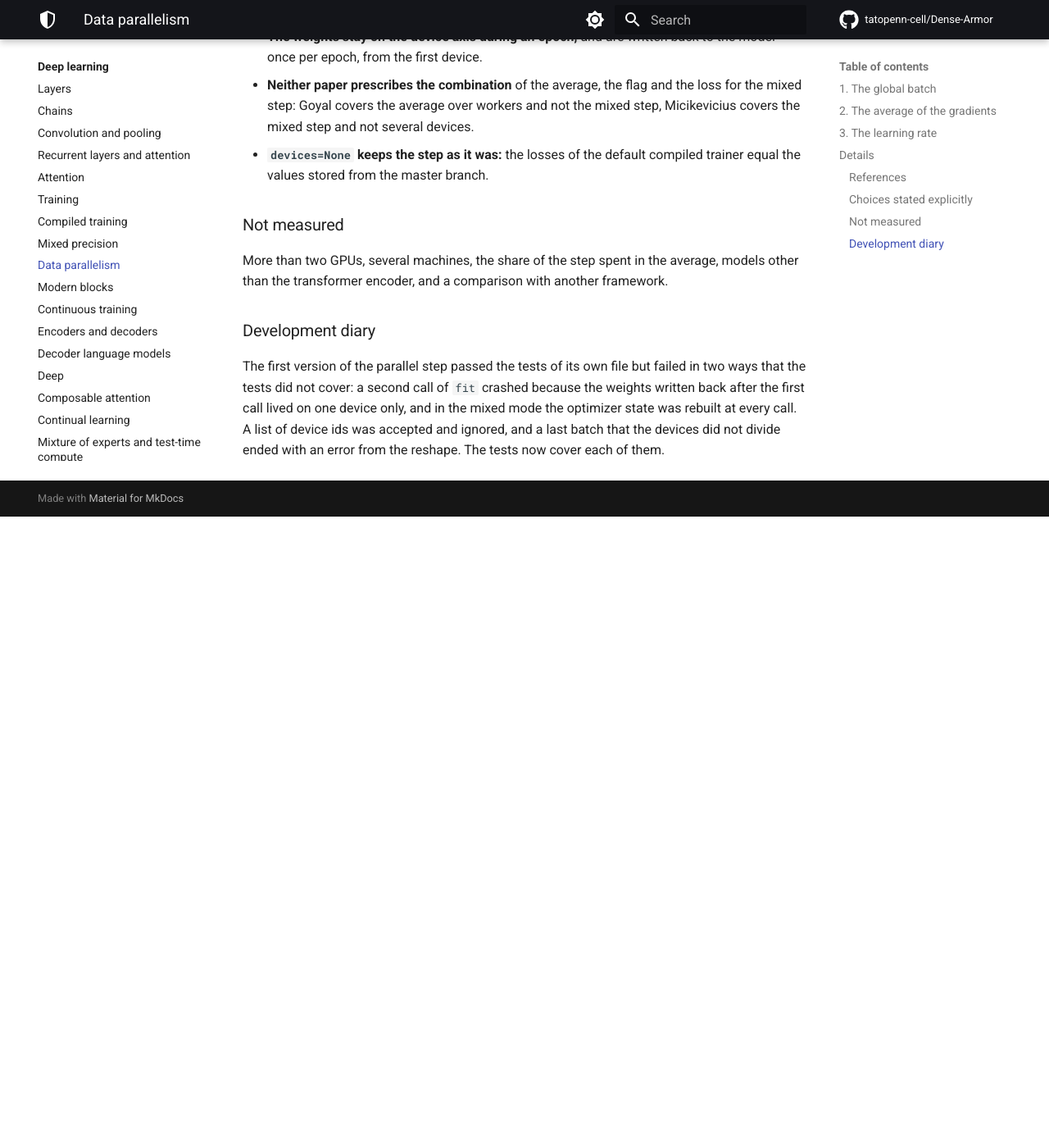
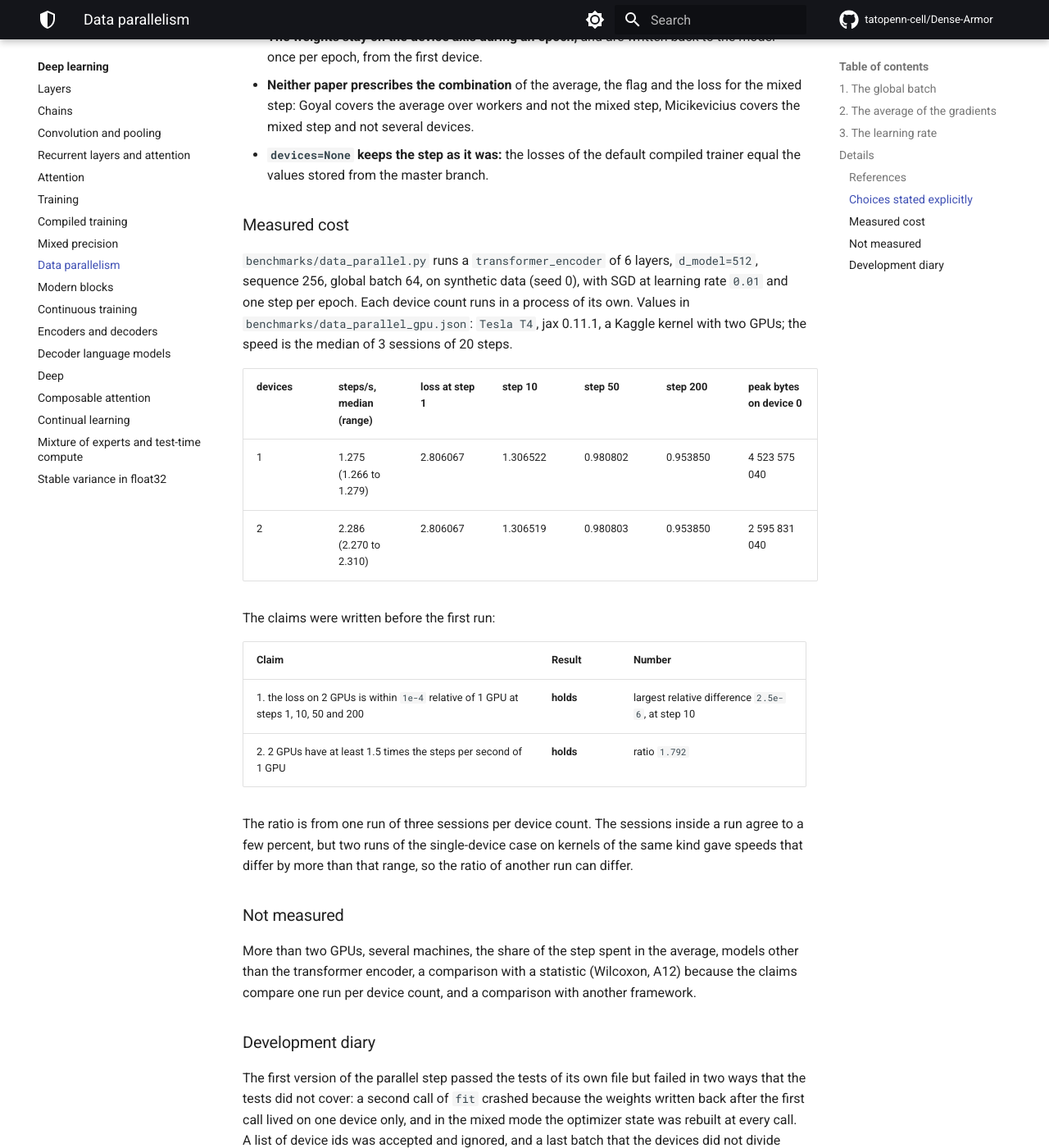
Before and after one commit to tatopenn-cell/Dense-Armor, an MkDocs documentation site: the page built from docs/neural/data_parallel.md, in a window 1280 px wide and 1400 px high, scrolled down 4206 px. Shown: the whole window at 82% size. Built offline with MkDocs 1.6.1 and Material for MkDocs 9.7.7, drawn with Linux system fonts in a browser that asks for light colours; comment, search, counter and statistics services are not loaded; before the commit the page ends 4836 px from its top, so only the background shows below that; some of the changed text lies outside the part shown.

Commit message:
N5: benchmark numbers on two GPUs; test that the trainer asks pmap for the given device ids

```diff
--- a/docs/neural/data_parallel.md
+++ b/docs/neural/data_parallel.md
@@ -154,10 +154,28 @@
 - **Neither paper prescribes the combination** of the average, the flag and the loss for the mixed step: Goyal covers the average over workers and not the mixed step, Micikevicius covers the mixed step and not several devices.
 - **`devices=None` keeps the step as it was:** the losses of the default compiled trainer equal the values stored from the master branch.
 
+### Measured cost
+
+`benchmarks/data_parallel.py` runs a `transformer_encoder` of 6 layers, `d_model=512`, sequence 256, global batch 64, on synthetic data (seed 0), with SGD at learning rate `0.01` and one step per epoch. Each device count runs in a process of its own. Values in `benchmarks/data_parallel_gpu.json`: `Tesla T4`, jax 0.11.1, a Kaggle kernel with two GPUs; the speed is the median of 3 sessions of 20 steps.
+
+| devices | steps/s, median (range) | loss at step 1 | step 10 | step 50 | step 200 | peak bytes on device 0 |
+|---|---|---|---|---|---|---|
+| 1 | 1.275 (1.266 to 1.279) | 2.806067 | 1.306522 | 0.980802 | 0.953850 | 4 523 575 040 |
+| 2 | 2.286 (2.270 to 2.310) | 2.806067 | 1.306519 | 0.980803 | 0.953850 | 2 595 831 040 |
+
+The claims were written before the first run:
+
+| Claim | Result | Number |
+|---|---|---|
+| 1. the loss on 2 GPUs is within `1e-4` relative of 1 GPU at steps 1, 10, 50 and 200 | **holds** | largest relative difference `2.5e-6`, at step 10 |
+| 2. 2 GPUs have at least 1.5 times the steps per second of 1 GPU | **holds** | ratio `1.792` |
+
+The ratio is from one run of three sessions per device count. The sessions inside a run agree to a few percent, but two runs of the single-device case on kernels of the same kind gave speeds that differ by more than that range, so the ratio of another run can differ.
+
 ### Not measured
 
-More than two GPUs, several machines, the share of the step spent in the average, models other than the transformer encoder, and a comparison with another framework.
+More than two GPUs, several machines, the share of the step spent in the average, models other than the transformer encoder, a comparison with a statistic (Wilcoxon, A12) because the claims compare one run per device count, and a comparison with another framework.
 
 ### Development diary
 
-The first version of the parallel step passed the tests of its own file but failed in two ways that the tests did not cover: a second call of `fit` crashed because the weights written back after the first call lived on one device only, and in the mixed mode the optimizer state was rebuilt at every call. A list of device ids was accepted and ignored, and a last batch that the devices did not divide ended with an error from the reshape. The tests now cover each of them.
+The first version of the parallel step passed the tests of its own file but failed in two ways that the tests did not cover: a second call of `fit` crashed because the weights written back after the first call lived on one device only, and in the mixed mode the optimizer state was rebuilt at every call. A list of device ids was accepted and ignored, and a last batch that the devices did not divide ended with an error from the reshape. The tests now cover each of them. A first benchmark showed that `fit` copied the weights to the host at every epoch, which with one step per epoch cost more than the step; the copy is now made only when a validation set is evaluated and at the end of `fit`.
```
Also changed, not shown: 2 other files.
